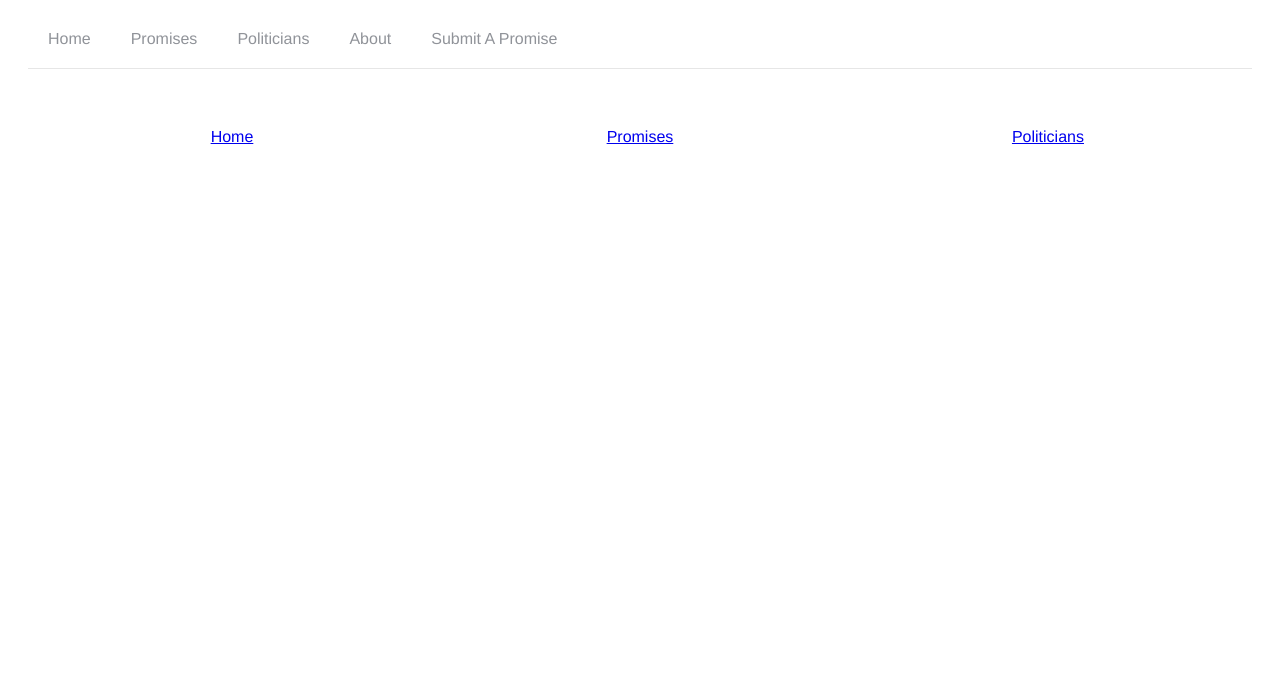
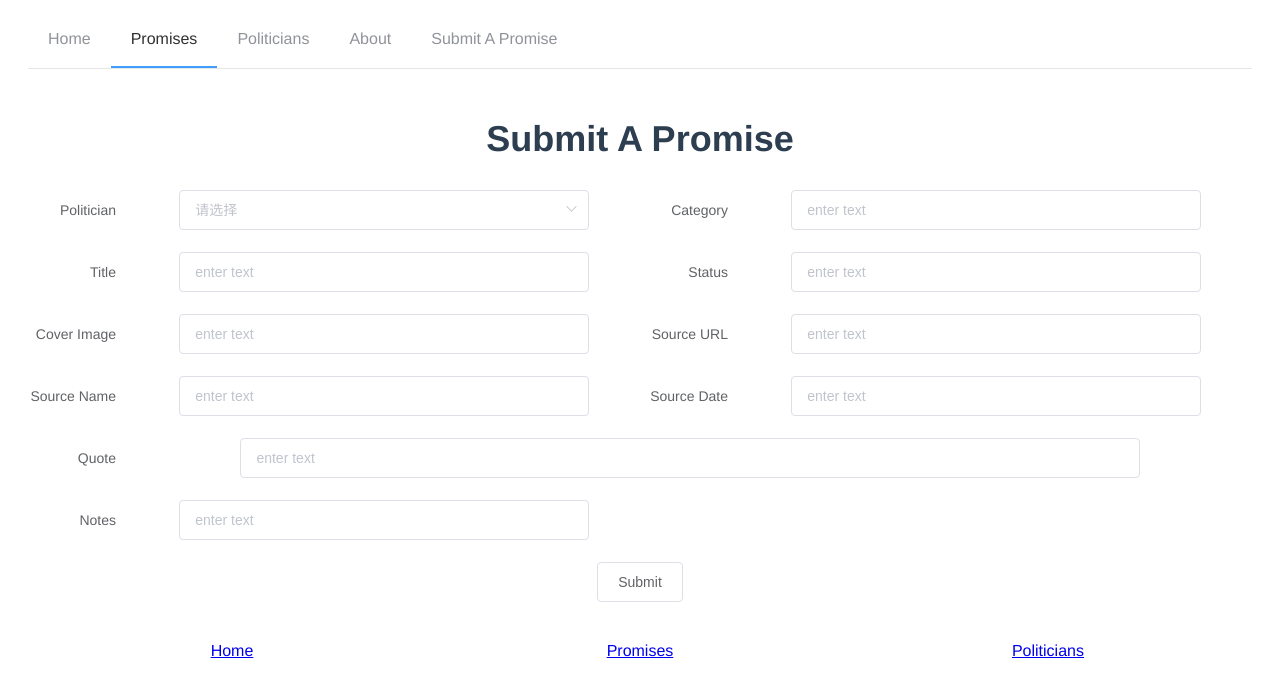
Before and after one commit to openpromisesmy/ui, a Vue app: page /submit in a window 1280 px wide. Shown: the top 696 px of the page. Built offline with nearby package versions, Linux system fonts and the light colour scheme.

Commit message:
feat(SubmitPromise): create UI (#10)
* create route

* politician input

* category

* stylize input boxes

* style

```diff
--- a/src/components/Navbar.vue
+++ b/src/components/Navbar.vue
@@ -1,7 +1,7 @@
 <template>
   <el-header id="navbar">
       <el-menu :default-active="activeIndex" class="el-menu-demo" mode="horizontal" @select="handleSelect">
-        <el-menu-item v-for="(item, index) in navigation" :key="index" v-bind:index="index">
+        <el-menu-item v-for="(item, index) in navigation" :key="index" v-bind:index="String(index)">
           <router-link v-bind:to="item.url">{{ item.text }}</router-link>
         </el-menu-item>
     </el-menu>
--- /dev/null
+++ b/src/components/SubmitPromise.vue
@@ -0,0 +1,121 @@
+<template>
+  <main class="about">
+    <h1 class="title">Submit A Promise</h1>
+            <el-form v-on:submit.prevent="onSubmit" :label-position="left" label-width="100px">
+          <el-row >
+
+            <el-col :xs="24" :sm="12" >
+                <el-form-item label="Politician">
+              <el-select v-model="promise.politician_id">
+                <el-option
+                    default-first-option
+                    v-for="politician in politicians"
+                    :value="politician.id"
+                    :key="politician.id"
+                    :label="politician.name"
+                >
+                </el-option>
+              </el-select>
+                </el-form-item>
+            </el-col>
+
+            <el-col :xs="24" :sm="12" >
+                <el-form-item label="Category">
+              <el-input type="text" placeholder="enter text" v-model="promise.category"></el-input>
+                </el-form-item>
+            </el-col>
+
+            <el-col :xs="24" :sm="12" >
+                <el-form-item label="Title">
+              <el-input type="text" placeholder="enter text" v-model="promise.title"></el-input>
+                </el-form-item>
+            </el-col>
+
+            <el-col :xs="24" :sm="12" >
+                <el-form-item label="Status">
+              <el-input type="text" placeholder="enter text" v-model="promise.status"></el-input>
+                </el-form-item>
+            </el-col>
+
+            <el-col :xs="24" :sm="12" >
+                <el-form-item label="Cover Image">
+              <el-input type="text" placeholder="enter text" v-model="promise.cover_image"></el-input>
+                </el-form-item>
+            </el-col>
+
+            <el-col :xs="24" :sm="12" >
+                <el-form-item label="Source URL">
+              <el-input type="text" placeholder="enter text" v-model="promise.source_url"></el-input>
+                </el-form-item>
+            </el-col>
+
+            <el-col :xs="24" :sm="12" >
+                <el-form-item label="Source Name">
+              <el-input type="text" placeholder="enter text" v-model="promise.source_name"></el-input>
+                </el-form-item>
+            </el-col>
+
+            <el-col :xs="24" :sm="12" >
+                <el-form-item label="Source Date">
+              <el-input type="text" placeholder="enter text" v-model="promise.source_date"></el-input>
+                </el-form-item>
+            </el-col>
+
+            <el-col :span="24" >
+                <el-form-item label="Quote">
+              <el-input type="text" placeholder="enter text" v-model="promise.quote"></el-input>
+                </el-form-item>
+            </el-col>
+
+            <el-col :xs="24" :sm="12" >
+                <el-form-item label="Notes">
+              <el-input type="text" placeholder="enter text" v-model="promise.notes"></el-input>
+                </el-form-item>
+            </el-col>
+          </el-row>
+                  <el-button v-on:click="onSubmit"> Submit </el-button>
+            </el-form>
+
+  </main>
+</template>
+
+<script>
+export default {
+  name: 'SubmitPromise',
+  data () {
+    return {
+      response: '',
+      politicians: require('../assets/politicians.json'), // TODO: replace with actual API call
+      promise: {
+        politician_id: null, // select from database
+        title: null, // string
+        source_url: null, // string
+        source_name: null, // string
+        source_date: null, // date
+        category: null, // string, later: enum from array
+        cover_image: null, // string
+        quote: null, // string
+        notes: null, // string
+        status: null // enum from array
+      }
+    }
+  },
+  methods: {
+    onSubmit () {
+      console.log('submit!')
+    }
+  }
+}
+</script>
+
+<!-- Add "scoped" attribute to limit CSS to this component only -->
+<style scoped>
+.about-points {
+  max-width: 600px;
+  margin: 0 auto;
+}
+.el-input,
+.el-select {
+  width: 80%;
+}
+</style>
--- a/src/router/index.js
+++ b/src/router/index.js
@@ -5,6 +5,7 @@ import Home from '@/components/Home'
 import Politicians from '@/components/Politicians'
 import Promises from '@/components/Promises'
 import About from '@/components/About'
+import SubmitPromise from '@/components/SubmitPromise'
 
 Vue.use(Router)
 
@@ -35,6 +36,11 @@ export default new Router({
       path: '/about',
       name: 'About',
       component: About
+    },
+    {
+      path: '/submit',
+      name: 'SubmitPromise',
+      component: SubmitPromise
     }
   ]
 })
```
